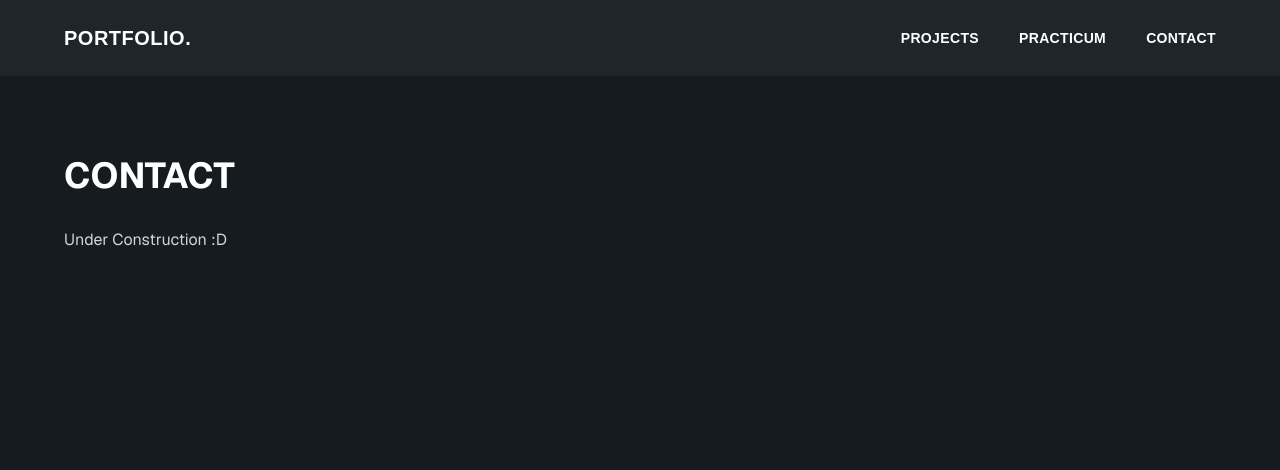
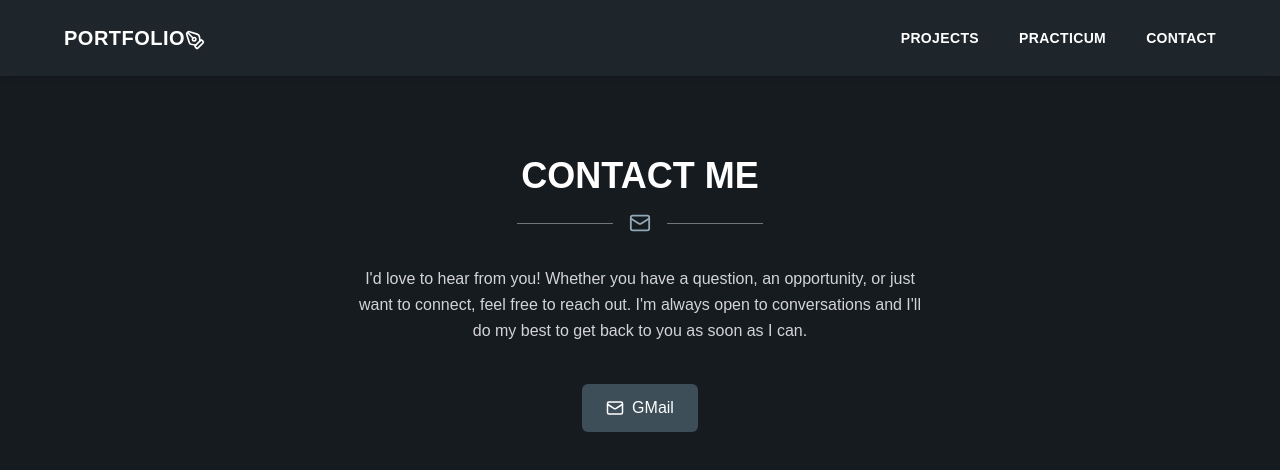
Before and after one commit to ToastyGoats-Git/lorenzo-portfolio, a Next.js app: page /contact in a window 1280 px wide. Shown: the top 470 px of the page. Built offline with nearby package versions, Linux system fonts and the light colour scheme.

Commit message:
fixed main, practicum, and contact pages

```diff
--- a/app/contact/page.tsx
+++ b/app/contact/page.tsx
@@ -1,10 +1,74 @@
+"use client";
+
+import { motion } from "framer-motion";
+import { Mail } from "lucide-react";
+
+const fadeUp = {
+  hidden: { opacity: 0, y: -20 },
+  visible: (delay: number) => ({
+    opacity: 1,
+    y: 0,
+    transition: {
+      duration: 0.5,
+      ease: "easeOut" as const,
+      delay,
+    },
+  }),
+};
+
 export default function Contact() {
   return (
-    <div className="min-h-screen bg-[#151b1f] text-white font-sans px-16 py-20">
-      <h1 className="text-4xl font-bold mb-8">CONTACT</h1>
-      <p className="text-zinc-300">
-        Under Construction :D
-      </p>
+    <div className="min-h-screen px-16 py-20 text-center">
+      <motion.h1
+        initial="hidden"
+        animate="visible"
+        custom={0}
+        variants={fadeUp}
+        className="text-4xl font-bold mb-4"
+      >
+        CONTACT ME
+      </motion.h1>
+
+      <motion.div
+        initial="hidden"
+        animate="visible"
+        custom={0.15}
+        variants={fadeUp}
+        className="flex items-center justify-center gap-4 mb-8"
+      >
+        <div className="w-24 h-px bg-white/40"></div>
+        <Mail size={22} className="text-[#92a7b5]" />
+        <div className="w-24 h-px bg-white/40"></div>
+      </motion.div>
+
+      <motion.p
+        initial="hidden"
+        animate="visible"
+        custom={0.3}
+        variants={fadeUp}
+        className="text-zinc-300 max-w-xl mx-auto mb-10 leading-relaxed"
+      >
+        I'd love to hear from you! Whether you have a question, an
+        opportunity, or just want to connect, feel free to reach out.
+        I'm always open to conversations and I'll do my best to get back to you
+        as soon as I can.
+      </motion.p>
+
+      <motion.div
+        initial="hidden"
+        animate="visible"
+        custom={0.45}
+        variants={fadeUp}
+        className="flex items-center justify-center gap-4"
+      >
+        <a
+          href="mailto:enzo1014.okol@gmail.com"
+          className="flex items-center gap-2 bg-[#3d4e59] hover:bg-[#92a7b5] text-white px-6 py-3 rounded-md font-medium transition-colors duration-300"
+        >
+          <Mail size={18} />
+          GMail
+        </a>
+      </motion.div>
     </div>
   );
 }
--- a/app/layout.tsx
+++ b/app/layout.tsx
@@ -1,6 +1,7 @@
 import type { Metadata } from "next";
 import { Geist, Geist_Mono } from "next/font/google";
 import Link from "next/link";
+import { PenTool } from "lucide-react";
 import "./globals.css";
 
 const geistSans = Geist({
@@ -34,19 +35,34 @@ export default function RootLayout({
           <div className="flex items-center justify-between px-8 md:px-16 py-6">
             <Link
               href="/"
-              className="text-xl font-bold tracking-wide hover:text-[#92a7b5] transition-colors duration-300"
+              className="flex items-center gap-1 text-xl font-bold tracking-wide hover:text-[#92a7b5] transition-colors duration-300"
             >
-              PORTFOLIO.
+              PORTFOLIO
+              <PenTool
+                size={20}
+                className="-rotate-90 -ml-1 mt-1 scale-x-[-1]"
+              />
             </Link>
 
             <div className="flex gap-10 text-sm font-semibold tracking-wide">
-              <Link href="/projects" className="hover:text-[#92a7b5] transition-colors duration-300">
+              <Link
+                href="/projects"
+                className="hover:text-[#92a7b5] transition-colors duration-300"
+              >
                 PROJECTS
               </Link>
-              <Link href="/practicum" className="hover:text-[#92a7b5] transition-colors duration-300">
+
+              <Link
+                href="/practicum"
+                className="hover:text-[#92a7b5] transition-colors duration-300"
+              >
                 PRACTICUM
               </Link>
-              <Link href="/contact" className="hover:text-[#92a7b5] transition-colors duration-300">
+
+              <Link
+                href="/contact"
+                className="hover:text-[#92a7b5] transition-colors duration-300"
+              >
                 CONTACT
               </Link>
             </div>
--- a/app/page.tsx
+++ b/app/page.tsx
@@ -2,6 +2,20 @@
 
 import { useState } from "react";
 import { motion, AnimatePresence } from "framer-motion";
+import { Rocket, Download, ScrollText, X } from "lucide-react";
+
+const fadeUp = {
+  hidden: { opacity: 0, y: -20 },
+  visible: (delay: number) => ({
+    opacity: 1,
+    y: 0,
+    transition: {
+      duration: 0.5,
+      ease: "easeOut" as const,
+      delay,
+    },
+  }),
+};
 
 export default function Home() {
   const [showAbout, setShowAbout] = useState(false);
@@ -11,36 +25,63 @@ export default function Home() {
       {/* Hero Section */}
       <main className="max-w-6xl mx-auto px-8 md:px-16 py-20 flex items-center justify-between">
         {/* Placeholder for photo */}
-        <div className="w-72 h-96 bg-zinc-700 rounded-lg flex items-center justify-center text-zinc-400">
+        <motion.div
+          initial="hidden"
+          animate="visible"
+          custom={0.6}
+          variants={fadeUp}
+          className="w-72 h-96 bg-zinc-700 rounded-lg flex items-center justify-center text-zinc-400"
+        >
           Photo
-        </div>
+        </motion.div>
 
         {/* Intro Text */}
         <div className="flex flex-col gap-4 max-w-md">
-          <h1 className="text-4xl font-bold">
-            HELLO WORLD! I'M LORENZO!
-          </h1>
+          <motion.h1
+            initial="hidden"
+            animate="visible"
+            custom={0}
+            variants={fadeUp}
+            className="text-4xl font-bold"
+          >
+            HELLO WORLD! I&apos;M LORENZO!{" "}
+            <Rocket size={32} className="inline text-[#92a7b5] -mt-1" />
+          </motion.h1>
 
-          <p className="text-xl text-zinc-300">
+          <motion.p
+            initial="hidden"
+            animate="visible"
+            custom={0.15}
+            variants={fadeUp}
+            className="text-xl text-zinc-300"
+          >
             Information Technology Student
-          </p>
+          </motion.p>
 
-          <div className="flex gap-4 mt-4">
+          <motion.div
+            initial="hidden"
+            animate="visible"
+            custom={0.3}
+            variants={fadeUp}
+            className="flex gap-4 mt-4"
+          >
             <a
               href="/Resume-Okol_Lorenzo_T.pdf"
               download
-              className="bg-[#3d4e59] hover:bg-[#92a7b5] text-white px-5 py-2 rounded-md font-medium transition-colors duration-300"
+              className="flex items-center gap-2 bg-[#3d4e59] hover:bg-[#92a7b5] text-white px-5 py-2 rounded-md font-medium transition-colors duration-300"
             >
+              <Download size={18} />
               Download My Résumé
             </a>
 
             <button
               onClick={() => setShowAbout(true)}
-              className="bg-[#3d4e59] hover:bg-[#92a7b5] text-white px-5 py-2 rounded-md font-medium transition-colors duration-300"
+              className="flex items-center gap-2 bg-[#3d4e59] hover:bg-[#92a7b5] text-white px-5 py-2 rounded-md font-medium transition-colors duration-300"
             >
+              <ScrollText size={18} />
               About Me
             </button>
-          </div>
+          </motion.div>
         </div>
       </main>
 
@@ -61,14 +102,14 @@ export default function Home() {
               exit={{ opacity: 0, scale: 0.9, y: 30 }}
               transition={{
                 duration: 0.3,
-                ease: "easeOut",
+                ease: "easeOut" as const,
               }}
             >
               <button
                 onClick={() => setShowAbout(false)}
                 className="absolute top-4 right-4 text-zinc-400 hover:text-white text-xl transition-colors"
               >
-                ✕
+                <X size={22} />
               </button>
 
               <h2 className="text-3xl font-bold mb-2 text-center">
@@ -78,14 +119,14 @@ export default function Home() {
               <div className="w-24 h-1 bg-[#92a7b5] mx-auto mb-6"></div>
 
               <p className="text-zinc-300 leading-relaxed mb-8 text-center">
-                Hello! I'm Lorenzo Okol, a student currently pursuing a degree
-                in Information Technology at Mapúa Malayan Colleges Laguna. I
-                have hands-on experience across C#, HTML, CSS, JavaScript,
-                Kotlin, and MySQL, with a strong foundation built through
-                academic projects like PlanterAid, a sensor-integrated farm
-                monitoring dashboard, and Arithmetic Arena, an RPG-style Android
-                quiz game. I'm motivated to grow as a well-rounded developer and
-                contribute to real-world software teams.
+                Hello! I&apos;m Lorenzo Okol, a student currently pursuing a
+                degree in Information Technology at Mapúa Malayan Colleges
+                Laguna. I have hands-on experience across C#, HTML, CSS,
+                JavaScript, Kotlin, and MySQL, with a strong foundation built
+                through academic projects like PlanterAid, a sensor-integrated
+                farm monitoring dashboard, and Arithmetic Arena, an RPG-style
+                Android quiz game. I&apos;m motivated to grow as a well-rounded
+                developer and contribute to real-world software teams.
               </p>
 
               <h2 className="text-3xl font-bold mb-2 text-center">
--- a/app/practicum/page.tsx
+++ b/app/practicum/page.tsx
@@ -1,3 +1,62 @@
+"use client";
+
+import { motion } from "framer-motion";
+import {
+  Building2,
+  ClipboardList,
+  Clock,
+  CheckCircle2,
+  Gamepad2,
+} from "lucide-react";
+
+const sections = [
+  {
+    title: "COMPANY OVERVIEW",
+    icon: Building2,
+    content:
+      "Kooapps Philippines Corporation is a mobile game development company known for casual and hyper-casual titles played by a global audience. The company focuses on rapid iteration, live-ops support, and maintaining a portfolio of games across multiple platforms.",
+  },
+  {
+    title: "NATURE OF WORK / TASKS GIVEN",
+    icon: ClipboardList,
+    content:
+      "As a QA Intern, I was responsible for scheduled and priority testing of app builds across multiple titles, ad verification, bug fix confirmation, and Google Play Pass (GPP) compliance testing. My work ensured builds met quality standards before release and that ad placements and behavior functioned correctly across devices.",
+  },
+  {
+    title: "TOTAL HOURS RENDERED",
+    icon: Clock,
+    content:
+      "Over the course of the internship, I rendered a total of 486 hours from April 20, 2026 to [X].",
+  },
+  {
+    title: "CONCLUSION",
+    icon: CheckCircle2,
+    content:
+      "This internship gave me hands-on experience in real-world QA workflows, from structured test cycles to compliance verification. It strengthened my attention to detail, my understanding of mobile app quality assurance, and prepared me to contribute effectively in a professional software testing environment.",
+  },
+];
+
+const containerVariants = {
+  hidden: {},
+  visible: {
+    transition: {
+      staggerChildren: 0.25,
+    },
+  },
+};
+
+const itemVariants = {
+  hidden: { opacity: 0, y: -20 },
+  visible: {
+    opacity: 1,
+    y: 0,
+    transition: {
+      duration: 0.5,
+      ease: "easeOut" as const,
+    },
+  },
+};
+
 export default function Practicum() {
   return (
     <div className="min-h-screen px-16 py-20 text-center">
@@ -5,15 +64,48 @@ export default function Practicum() {
         INTERNSHIP AT KOOAPPS PHILIPPINES CORPORATION
       </h1>
 
-      <div className="w-48 h-px bg-white/40 mx-auto mb-8"></div>
+      <div className="flex items-center justify-center gap-4 mb-8">
+        <div className="w-24 h-px bg-white/40"></div>
+        <Gamepad2 size={22} className="text-[#92a7b5]" />
+        <div className="w-24 h-px bg-white/40"></div>
+      </div>
 
       <a
         href="/Final Report Practicum - Okol.pdf"
         download
-        className="inline-block bg-[#3d4e59] hover:bg-[#92a7b5] text-white px-6 py-3 rounded-md font-medium transition-colors duration-300"
+        className="inline-block bg-[#3d4e59] hover:bg-[#92a7b5] text-white px-6 py-3 rounded-md font-medium transition-colors duration-300 mb-16"
       >
         Download Full Report
       </a>
+
+      <motion.div
+        className="max-w-3xl mx-auto flex flex-col gap-14 text-left"
+        initial="hidden"
+        animate="visible"
+        variants={containerVariants}
+      >
+        {sections.map((section) => {
+          const Icon = section.icon;
+
+          return (
+            <motion.div
+              key={section.title}
+              variants={itemVariants}
+              className="text-center flex flex-col items-center"
+            >
+              <div className="w-14 h-14 rounded-full bg-[#3d4e59] flex items-center justify-center mb-4">
+                <Icon size={26} className="text-[#92a7b5]" />
+              </div>
+
+              <h2 className="text-2xl font-bold mb-3">{section.title}</h2>
+
+              <p className="text-zinc-300 leading-relaxed max-w-2xl">
+                {section.content}
+              </p>
+            </motion.div>
+          );
+        })}
+      </motion.div>
     </div>
   );
 }
--- a/package.json
+++ b/package.json
@@ -10,6 +10,7 @@
   },
   "dependencies": {
     "framer-motion": "^12.42.2",
+    "lucide-react": "^1.24.0",
     "next": "16.2.10",
     "react": "19.2.4",
     "react-dom": "19.2.4"
```
Also changed, not shown: 1 other file (tests, documents, lock files or other folders).
